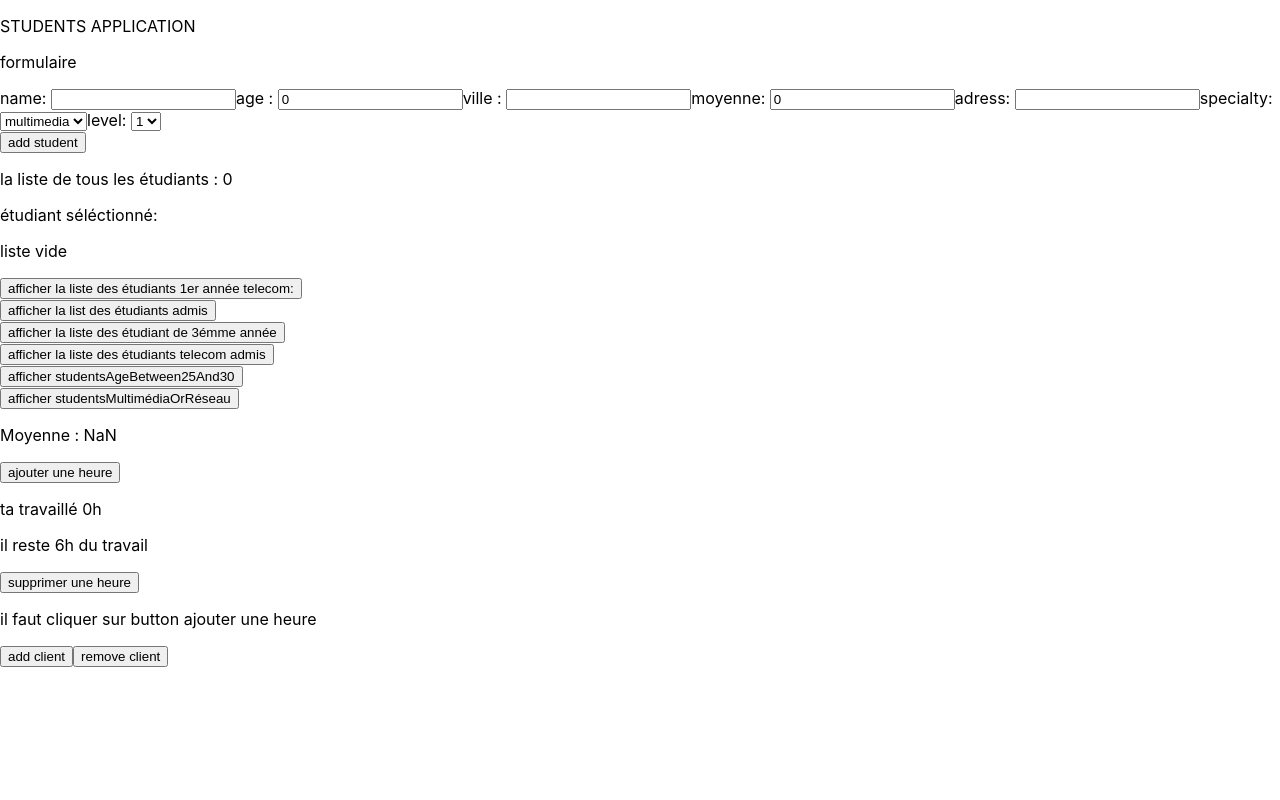
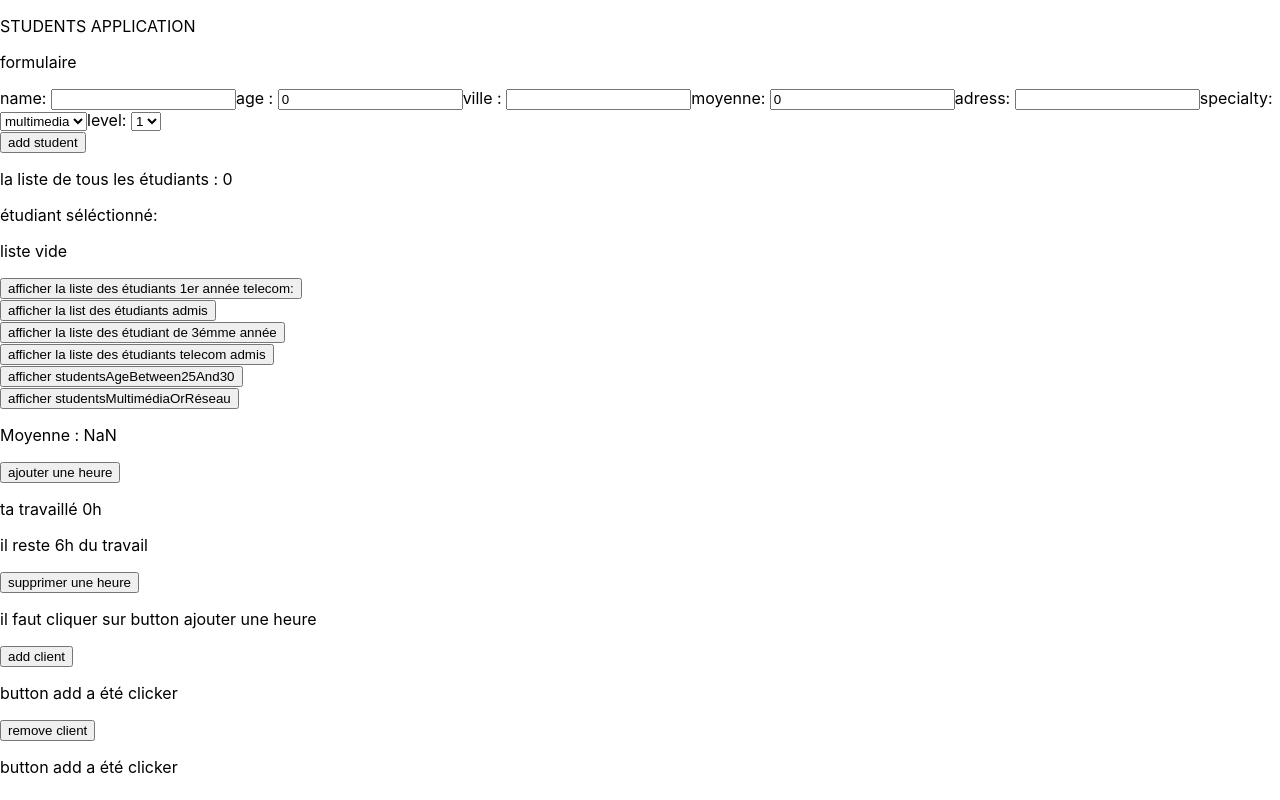
Before and after one commit to Anfel-web/studentReact, a React (Create React App) app: page / in a window 1280 px wide. Built offline with nearby package versions, Linux system fonts and the light colour scheme.

Commit message:
generic button

```diff
--- a/src/components/GenericButton.jsx
+++ b/src/components/GenericButton.jsx
@@ -1,7 +1,20 @@
 import React from "react";
 const GenericButton = (props) => {
+  const setTitleOnClick = () => {
+    if (props.label === "add client") {
+      props.setTitle("add client button à été cliquer ")
+    } else {
+      props.setTitle("remove client button à été cliquer ")
+    }
+  }
+
   return (
-    <button >{props.label}</button>
+    <div>
+      <button
+        onClick={() => setTitleOnClick()}
+      >{props.label}</button>
+      <p>button add a été clicker</p>
+    </div>
   )
 }
 export default GenericButton;
--- a/src/components/Students.jsx
+++ b/src/components/Students.jsx
@@ -15,6 +15,7 @@ const Students = () => {
     const [specialty, setSpecialty] = useState("");
     const [level, setLevel] = useState(1);
     const [students, setStudents] = useState([]);
+    const [title, setTitle] = useState("")
     const deleteStudent = (studentElement) => {
         const studentDelete = students.filter(obj => obj.name !== studentElement.name)
         setStudents(studentDelete)
@@ -60,6 +61,7 @@ const Students = () => {
                     onMouseLeave={() => setButtonAddTitle("add student")}
                 >{buttonAddTitle}</button>
             </div>
+            {title}
             <StudentsList listStudentsWithStatus={listStudentsWithStatus} deleteStudent={deleteStudent} />
             <GenericList students={telecomStudentsLevel1} label="la liste des étudiants 1er année telecom:" />
             <GenericList students={studentsAdmis} label="la list des étudiants admis" />
@@ -69,8 +71,8 @@ const Students = () => {
             <GenericList students={studentsMultimédiaOrRéseau} label="studentsMultimédiaOrRéseau" />
             <p>Moyenne  : {moy}</p>
             <StudentsTimeTable />
-            <GenericButton label="add client" />
-            <GenericButton label="remove client" />
+            <GenericButton label="add client" setTitle={setTitle}/>
+            <GenericButton label="remove client" setTitle={setTitle}/>
         </div >
     )
 }
```
